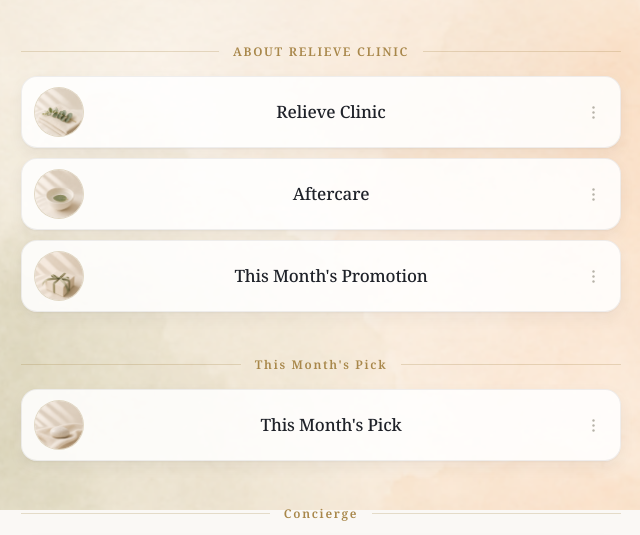
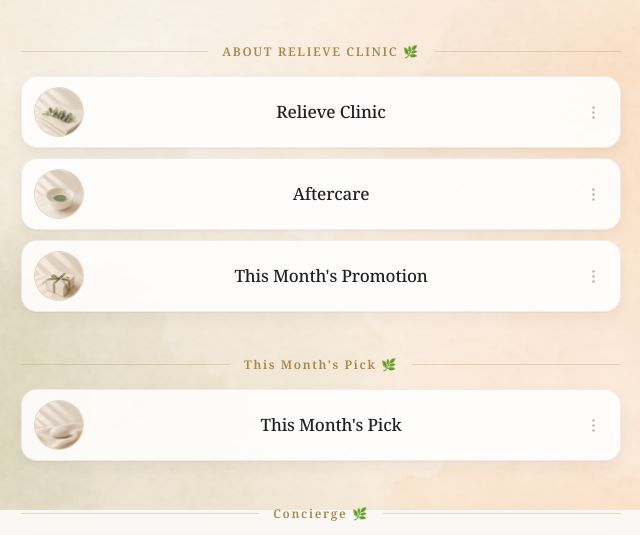
Before and after one commit to flfflqmfkdhs-cpu/RELIEVE_CLINIC, a website: page index.html in a window 1280 px wide. Shown: the part 290-825 px from the top of the page, 319-959 px from the left. Drawn offline with Linux system fonts and the light colour scheme.

Commit message:
Add leaf emoji to every section title
Co-Authored-By: Claude Opus 5 (1M context) <noreply@anthropic.com>

```diff
--- a/index.html
+++ b/index.html
@@ -396,7 +396,7 @@
 
       sections: [
         {
-          title: "ABOUT 릴리브 클리닉",
+          title: "ABOUT 릴리브 클리닉 🌿",
           blocks: [
             { label: "릴리브 클리닉", url: "https://app.notion.com/p/3a5a23965f2080ee949bd55eef1eb751", icon: "leaf", thumb: "images/thumb-clinic.png" },
             { label: "사후관리", url: "https://app.notion.com/p/3a5a23965f2080ee949bd55eef1eb751", icon: "heart", thumb: "images/thumb-aftercare.png" },
@@ -404,13 +404,13 @@
           ]
         },
         {
-          title: "이달의 릴리브픽",
+          title: "이달의 릴리브픽 🌿",
           blocks: [
             { label: "이달의 릴리브픽", url: "https://app.notion.com/p/3a5a23965f2080ee949bd55eef1eb751", icon: "star", thumb: "images/thumb-pick.png" }
           ]
         },
         {
-          title: "컨시어지",
+          title: "컨시어지 🌿",
           blocks: [
             { label: "맛집", url: "https://app.notion.com/p/Recommended-Restaurants-3ada23965f2080ba957bcec6b13289a8", icon: "utensils", thumb: "images/thumb-food.png" },
             { label: "여행", url: "https://app.notion.com/p/Travel-Concierge-3ada23965f20803887bdc7e943e83de4", icon: "plane", thumb: "images/thumb-travel.png" },
@@ -440,7 +440,7 @@
 
       sections: [
         {
-          title: "ABOUT RELIEVE CLINIC",
+          title: "ABOUT RELIEVE CLINIC 🌿",
           blocks: [
             { label: "Relieve Clinic", url: "https://app.notion.com/p/3a5a23965f2080ee949bd55eef1eb751", icon: "leaf", thumb: "images/thumb-clinic.png" },
             { label: "Aftercare", url: "https://app.notion.com/p/3a5a23965f2080ee949bd55eef1eb751", icon: "heart", thumb: "images/thumb-aftercare.png" },
@@ -448,13 +448,13 @@
           ]
         },
         {
-          title: "This Month's Pick",
+          title: "This Month's Pick 🌿",
           blocks: [
             { label: "This Month's Pick", url: "https://app.notion.com/p/Monthly-Picks-3b2a23965f20807887e2ff8580851271", icon: "star", thumb: "images/thumb-pick.png" }
           ]
         },
         {
-          title: "Concierge",
+          title: "Concierge 🌿",
           blocks: [
             { label: "Food", url: "https://app.notion.com/p/Recommended-Restaurants-3ada23965f2080ba957bcec6b13289a8", icon: "utensils", thumb: "images/thumb-food.png" },
             { label: "Travel", url: "https://app.notion.com/p/Travel-Concierge-3ada23965f20803887bdc7e943e83de4", icon: "plane", thumb: "images/thumb-travel.png" },
```
